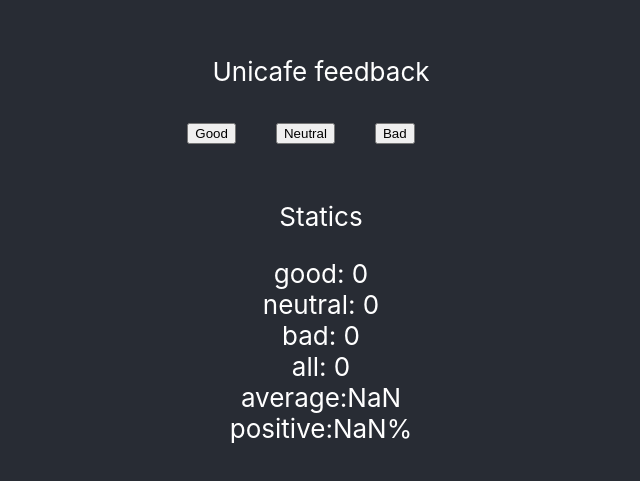
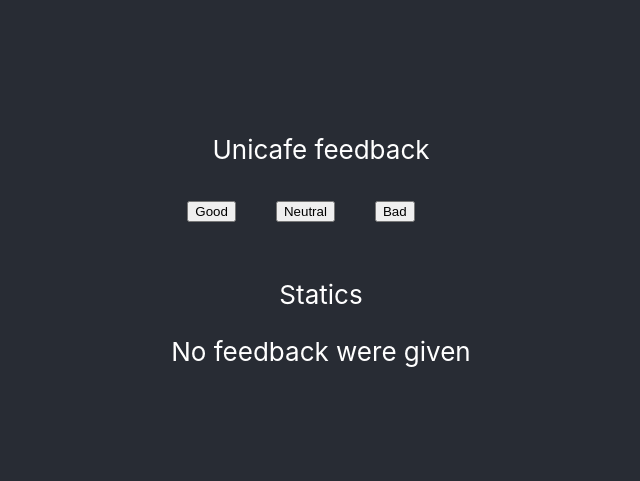
Before and after one commit to alexladeira/fullstackopen, a React (Create React App) app in the folder part1.d/: page / in a window 1280 px wide. Shown: the part 163-644 px from the top of the page, without its empty margins (319-959 px from the left). Built offline with nearby package versions, Linux system fonts and the light colour scheme.

Commit message:
fullstackopen.com - exercise part 1d - step 4

```diff
--- a/part1.d/src/App.js
+++ b/part1.d/src/App.js
@@ -10,6 +10,7 @@ const Button = props => {
 };
 
 const Statics = props => {
+  if (props.good + props.neutral + props.bad > 0) {
     return (
       <>
         <p>Statics</p>
@@ -30,6 +31,14 @@ const Statics = props => {
         </div>
       </>
     );
+  } else {
+    return (
+      <>
+        <p>Statics</p>
+        <div>No feedback were given</div>
+      </>
+    );
+  }
 };
 
 function App() {
```
Lines whose indentation alone changed are shown as unchanged.
